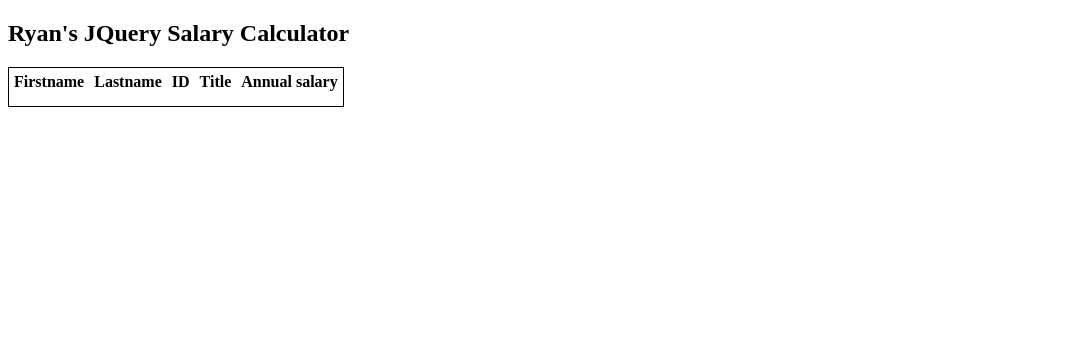
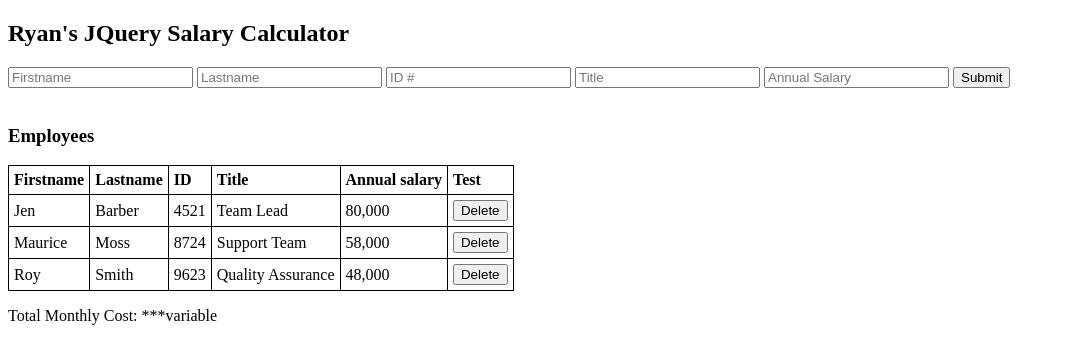
Before and after one commit to RMotta792/jquery-salary-calculator, a plain HTML site: page index.html in a window 1280 px wide. Shown: the whole page, without its empty margins (0-1065 px from the left). Drawn offline with Linux system fonts and the light colour scheme.

Commit message:
Updating changes: added text, reformated instructions file. Added table and id to html file, <th> elements and value text, <td> values, inputs and ids type/text and placeholders, added buttons and then removed button class'. Added selector submit selector to onReady in js, added submitClick function, logged, set x6 vars/JQ selectors/returned value, searched for table id selectors, logged vals.

```diff
--- a/index.html
+++ b/index.html
@@ -13,20 +13,72 @@
         <h2>Ryan's JQuery Salary Calculator</h2>
     </header>
 
+        <form>
+            <label></label>
+            <input id="firstName" type="text" placeholder="Firstname">
+            <input id="lastName" type="text" placeholder="Lastname">
+            <input id="id" type="text" placeholder="ID #">
+            <input id="title" type="text" placeholder="Title">
+            <input id="annualSalary" type="text" placeholder="Annual Salary">
+
+            <button class="employeeSubmit">
+                Submit
+            </button>
+
+        </form><br>
 
     <table id="table">
+
+        <h3>Employees</h3>
+
         <tr>
             <th>Firstname</th>
             <th>Lastname</th>
             <th>ID</th>
             <th>Title</th>
             <th>Annual salary</th>
+            <th>Test</th>
         </tr>
         <tr>
-            <td></td>
+            <td>Jen</td>
+            <td>Barber</td>
+            <td>4521</td>
+            <td>Team Lead</td>
+            <td>80,000</td>
+            <td>
+                <button>
+                    Delete
+                </button>
+            </td>
         </tr>
+        <tr>
+            <td>Maurice</td>
+            <td>Moss</td>
+            <td>8724</td>
+            <td>Support Team</td>
+            <td>58,000</td>
+            <td>
+                <button>
+                    Delete
+                </button>
+            </td>
+        </tr>
+        <tr>
+            <td>Roy</td>
+            <td>Smith</td>
+            <td>9623</td>
+            <td>Quality Assurance</td>
+            <td>48,000</td>
+            <td>
+                <button>
+                    Delete
+                </button>
+            </td>
+        </tr>
+
     </table>
 
+    <p>Total Monthly Cost: ***variable</p>
 
 
 </body>
--- a/scripts/client.js
+++ b/scripts/client.js
@@ -5,4 +5,42 @@
 function onReady(){
     console.log('Hello from JQ');
 
+    // Target button, give it onClick functionality
+    $('.employeeSubmit').on('click', submitClick);
+
+
 }
+
+function submitClick(){
+    console.log('submitButton clicked!');
+
+    let firstName = $('#firstName').val();
+    console.log('Employee firtname entered: ', firstName);
+
+    let lastName = $('#lastName').val();
+    console.log('Employee lastname entered: ', lastName);
+
+    let emId = $('#id').val();
+    console.log('Employee ID entered: ', emId);
+
+    let emTitle = $('#title').val();
+    console.log('Employee title: ', emTitle);
+
+    let emSalary = $('#annualSalary').val();
+    console.log('Employee annual salary: ', emSalary);
+
+    $('#table').append(`<tr>
+            <td>${firstName}</td>
+            <td>${lastName}</td>
+            <td>${emId}</td>
+            <td>${emTitle}</td>
+            <td>${emSalary}</td>
+            <td>
+                <button>
+                    Delete
+                </button>
+            </td>
+        </tr>`);
+
+    event.preventDefault();
+}
--- a/styles.css
+++ b/styles.css
@@ -1,4 +1,4 @@
-#table {
+table, th, td {
     border-width: 100%;
     border: 1px solid black;
     border-collapse: collapse;
```
Also changed, not shown: 1 other file.
